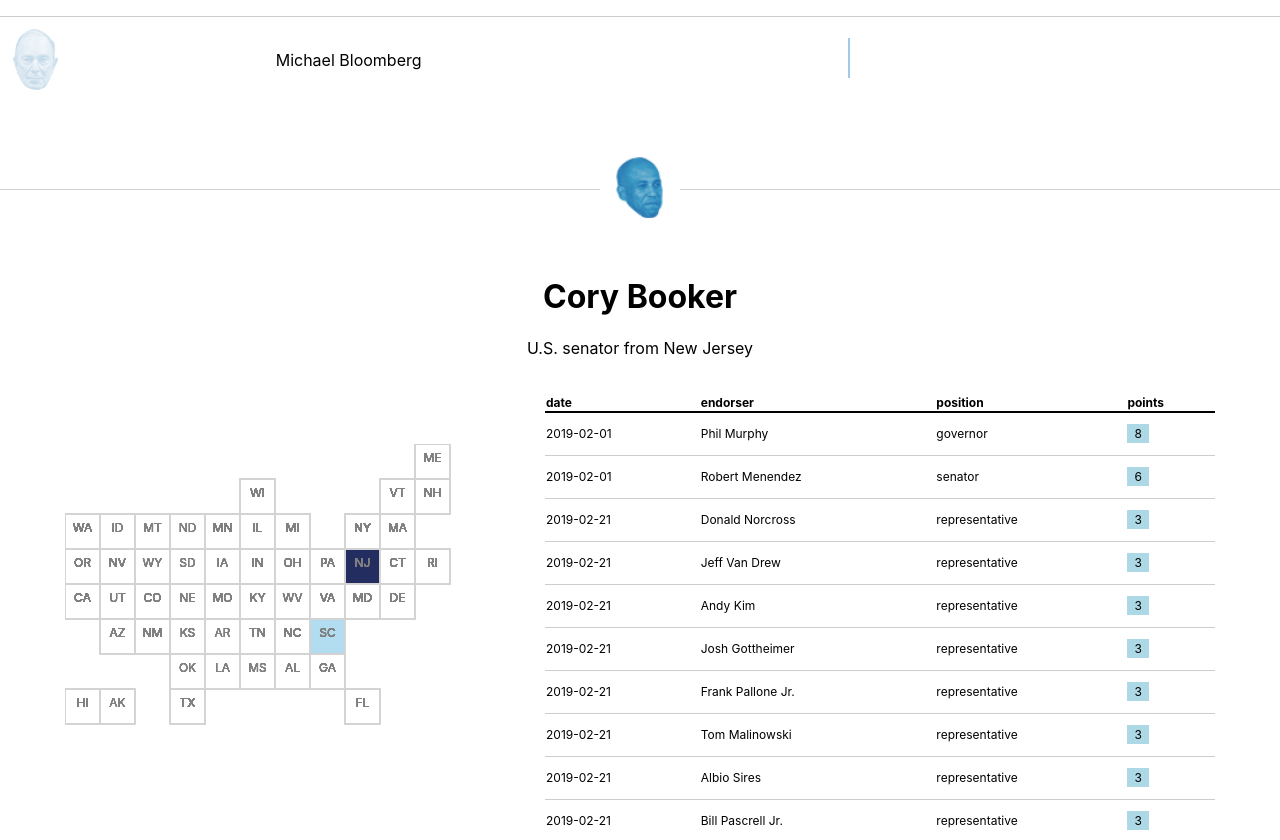
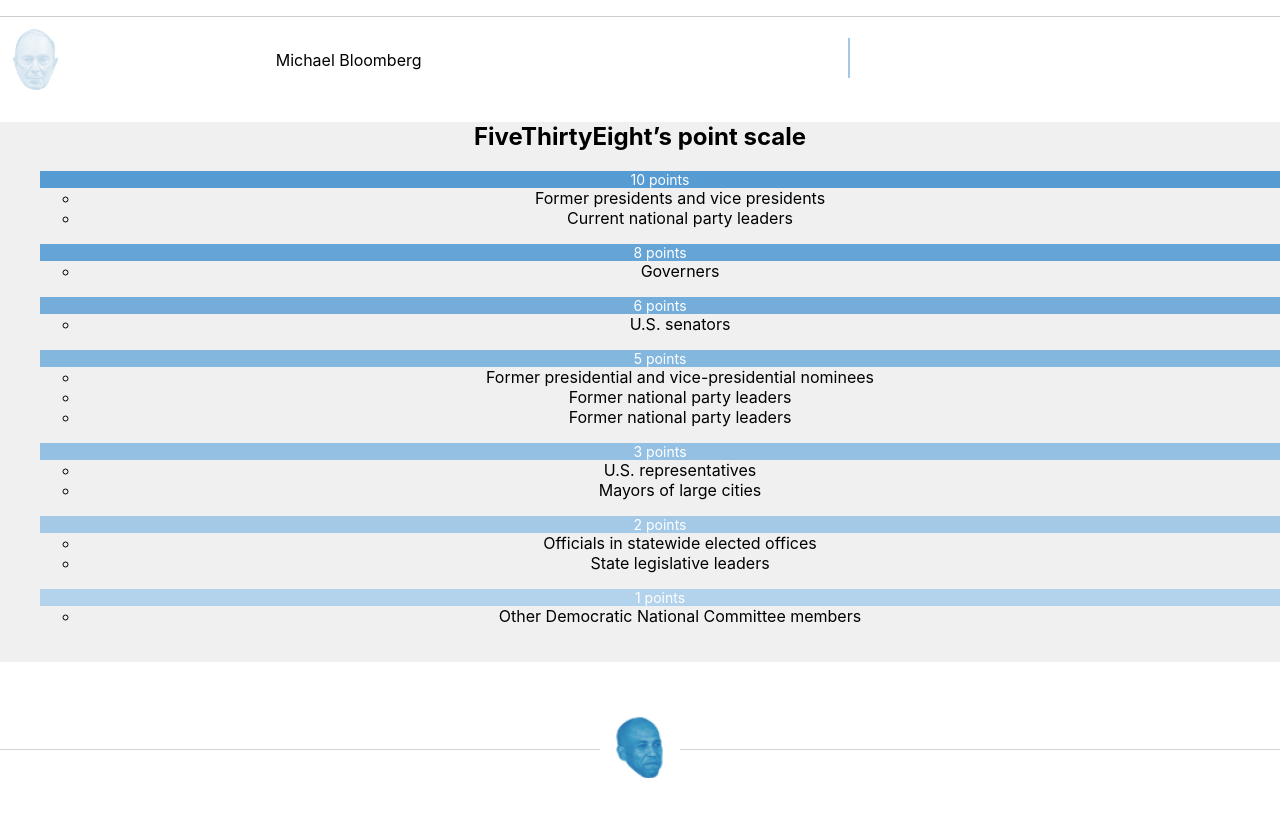
Before and after one commit to JulienAssouline/538_dashboard_remake-, a React (Create React App) app in the folder endorsements/: page / in a window 1280 px wide. Shown: the part 757-1597 px from the top of the page. Built offline with nearby package versions, Linux system fonts and the light colour scheme.

Commit message:
pointkey

```diff
--- a/endorsements/src/App.css
+++ b/endorsements/src/App.css
@@ -46,6 +46,17 @@ td.endorsee {
   z-index: 1;
   height: 90px
 
+}
+
+.point_key {
+  background: #f0f0f0;
+}
+
+.value {
+  width: 100%;
+/*  background: #008fd5df;
+*/  color: white;
+  font-size: 14px;
 }
 
 .line {
--- a/endorsements/src/App.js
+++ b/endorsements/src/App.js
@@ -108,8 +108,8 @@ class App extends React.Component {
     return (
       <div className="App">
       <div className = "summary_container">
+      <TableChart data = {data} />
       <PointKey />
-      <TableChart data = {data} />
       </div>
       <br />
       <br />
--- a/endorsements/src/PointKey.js
+++ b/endorsements/src/PointKey.js
@@ -1,9 +1,64 @@
 var React = require("react")
+var d3 = require("d3")
 
 class PointKey extends React.Component {
   render() {
+    // var value = [10,8,6,5,3,2,1]
+
+   const values = [
+    {key: 10,
+      value: ["Former presidents and vice presidents", "Current national party leaders"]
+    },
+    { key: 8,
+      value: ["Governers"]
+    },
+    {
+      key:6,
+      value: ["U.S. senators"]
+    },
+    {
+      key: 5,
+      value: ["Former presidential and vice-presidential nominees", "Former national party leaders", "Former national party leaders"]
+    },
+    {
+      key: 3,
+      value: ["U.S. representatives", "Mayors of large cities"]
+    },
+    {
+      key: 2,
+      value: ["Officials in statewide elected offices", "State legislative leaders"]
+    },
+    {
+      key: 1,
+      value: ["Other Democratic National Committee members"]
+    }]
+
+    const colorsPoints = d3.scaleOrdinal()
+        .domain([1,2,3,5,6,8,10])
+        .range([ "#b3d2eb","#a3c9e7","#94c0e3", "#84b7de", "#75adda", "#65a4d6", "#569bd2", "#4692ce", "#3689ca"])
+
+
+
+  const points_value =  values.map((d,i) =>
+    <ul key = {"point"+i}>
+      <div className = "value" style = {{ background: colorsPoints(d.key) }}>
+      {d.key + " points"}
+      </div>
+      <ul>
+      {d.value.map((v,i) =>
+        <li key = {"value"+i}>
+        {v}
+        </li>
+        )}
+      </ul>
+      </ul>
+      )
     return (
-      null
+      <div className="point_key">
+      <h2> FiveThirtyEight’s point scale </h2>
+        {points_value}
+        <br/>
+      </div>
       )
   }
 }
```
